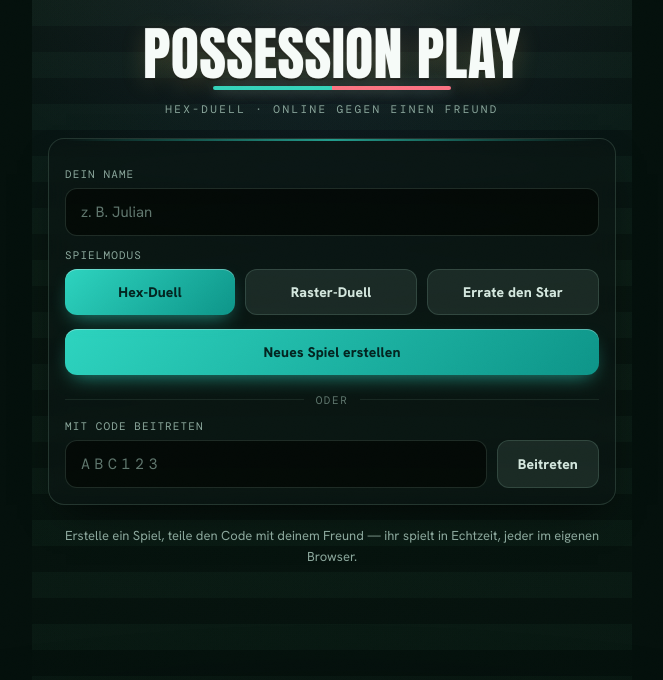
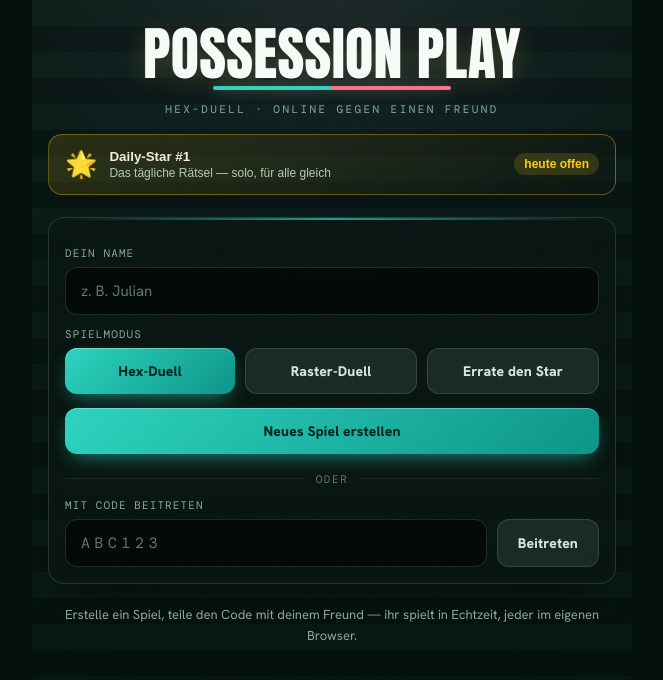
Before and after one commit to Jul-27/Possesion-Play, a React (Vite) app: page / in a window 1280 px wide. Shown: the top 680 px of the page, without its empty margins (308-971 px from the left). Built offline with nearby package versions, Linux system fonts and the light colour scheme; no server answers.

Commit message:
feat: Daily-Routing (?daily=1), Lobby-Kachel & Styles

```diff
--- a/src/App.jsx
+++ b/src/App.jsx
@@ -3,11 +3,16 @@ import Lobby from "./Lobby.jsx";
 import Game from "./Game.jsx";
 import Grid from "./Grid.jsx";
 import Guess from "./Guess.jsx";
+import Daily from "./Daily.jsx";
 import { supabase, getClientId } from "./supabaseClient.js";
 
 function codeFromUrl() {
   const c = new URLSearchParams(window.location.search).get("game");
   return c ? c.toUpperCase() : null;
+}
+
+function dailyFromUrl() {
+  return new URLSearchParams(window.location.search).get("daily") != null;
 }
 
 function GameRouter({ code, clientId, onLeave }) {
@@ -28,10 +33,11 @@ function GameRouter({ code, clientId, onLeave }) {
 
 export default function App() {
   const [code, setCode] = useState(codeFromUrl());
+  const [daily, setDaily] = useState(dailyFromUrl());
   const clientId = getClientId();
 
   useEffect(() => {
-    const onPop = () => setCode(codeFromUrl());
+    const onPop = () => { setCode(codeFromUrl()); setDaily(dailyFromUrl()); };
     window.addEventListener("popstate", onPop);
     return () => window.removeEventListener("popstate", onPop);
   }, []);
@@ -39,14 +45,19 @@ export default function App() {
   function enter(c) {
     const url = `${window.location.pathname}?game=${c}`;
     window.history.pushState({}, "", url);
-    setCode(c);
+    setDaily(false); setCode(c);
+  }
+  function enterDaily() {
+    window.history.pushState({}, "", `${window.location.pathname}?daily=1`);
+    setCode(null); setDaily(true);
   }
   function leave() {
     window.history.pushState({}, "", window.location.pathname);
-    setCode(null);
+    setCode(null); setDaily(false);
   }
 
+  if (daily) return <Daily onLeave={leave} />;
   return code
     ? <GameRouter code={code} clientId={clientId} onLeave={leave} />
-    : <Lobby onEnter={enter} />;
+    : <Lobby onEnter={enter} onDaily={enterDaily} />;
 }
--- a/src/Lobby.jsx
+++ b/src/Lobby.jsx
@@ -2,8 +2,9 @@ import { useState, useEffect } from "react";
 import { supabase, getClientId, getSavedName, saveName } from "./supabaseClient.js";
 import { buildBoardSerial, buildGridSerial, buildGuessSerial, genCode, START_SECONDS } from "./gameData.js";
 import { loadPlayers } from "./playersStore.js";
+import { dailyDateStr, dailyNumber } from "./dailyLogic.js";
 
-export default function Lobby({ onEnter }) {
+export default function Lobby({ onEnter, onDaily }) {
   const [name, setName] = useState(getSavedName());
   const [mode, setMode] = useState("hex"); // "hex" | "grid" | "guess"
   const [joinCode, setJoinCode] = useState("");
@@ -83,6 +84,8 @@ export default function Lobby({ onEnter }) {
       <h1 className="title">POSSESSION PLAY</h1>
       <div className="subtitle">Hex-Duell · Online gegen einen Freund</div>
 
+      <DailyCard onDaily={onDaily} />
+
       <div className="panel" style={{ marginTop: 22 }}>
         <label className="lobLabel">Dein Name</label>
         <input className="field" placeholder="z. B. Julian" value={name} maxLength={20}
@@ -116,3 +119,20 @@ export default function Lobby({ onEnter }) {
     </div>
   );
 }
+
+function DailyCard({ onDaily }) {
+  const dateStr = dailyDateStr();
+  let state = null;
+  try { state = JSON.parse(localStorage.getItem(`pp:daily:${dateStr}`) || "null"); } catch { /* egal */ }
+  const badge = state?.done ? (state.won ? "✓ gelöst" : "✗ vorbei") : "heute offen";
+  return (
+    <button className="dailyCard" onClick={onDaily}>
+      <span className="dailyCardIcon">🌟</span>
+      <span className="dailyCardText">
+        <b>Daily-Star #{dailyNumber(dateStr)}</b>
+        <small>Das tägliche Rätsel — solo, für alle gleich</small>
+      </span>
+      <span className={`dailyBadge ${state?.done ? (state.won ? "won" : "lost") : ""}`}>{badge}</span>
+    </button>
+  );
+}
--- a/src/styles.css
+++ b/src/styles.css
@@ -310,3 +310,20 @@ body::after {
 .cbItem:hover:not(:disabled) { border-color: #2DD4BF; }
 .cbItem:disabled { opacity: .4; cursor: not-allowed; }
 .cbMeta { color: #7fa093; font-size: 12px; }
+
+/* ── Daily-Star ────────────────────────────────────────────────── */
+.dailyCard { display: flex; align-items: center; gap: 12px; width: 100%; margin-top: 18px; padding: 14px 16px; background: linear-gradient(150deg, rgba(250,204,21,.14), rgba(10,22,19,.6)); border: 1px solid rgba(250,204,21,.35); border-radius: 14px; color: #f3efdc; cursor: pointer; text-align: left; }
+.dailyCard:hover { border-color: #FACC15; }
+.dailyCardIcon { font-size: 26px; }
+.dailyCardText { flex: 1; display: flex; flex-direction: column; gap: 2px; }
+.dailyCardText small { color: #b9c9b9; font-size: 12px; }
+.dailyBadge { font-size: 12px; font-weight: 700; padding: 4px 10px; border-radius: 999px; background: rgba(250,204,21,.15); color: #FACC15; }
+.dailyBadge.won { background: rgba(45,212,191,.18); color: #2DD4BF; }
+.dailyBadge.lost { background: rgba(251,113,133,.18); color: #FB7185; }
+.dailyMeta { display: flex; gap: 10px; margin-top: 12px; }
+.dailyCount { font-size: 13px; font-weight: 700; padding: 5px 12px; border-radius: 999px; background: rgba(10,22,19,.6); border: 1px solid rgba(255,255,255,.12); color: #d7ece3; }
+.dailyCount.spent { color: #FB7185; border-color: rgba(251,113,133,.4); }
+.dailyEnd { text-align: center; }
+.dailyStats { display: flex; justify-content: center; gap: 18px; margin: 10px 0 14px; color: #b9c9b9; font-size: 13px; }
+.dailyStats b { display: block; font-size: 18px; color: #fff; }
+.dailyNext { color: #7fa093; font-size: 13px; margin-top: 10px; }
```
